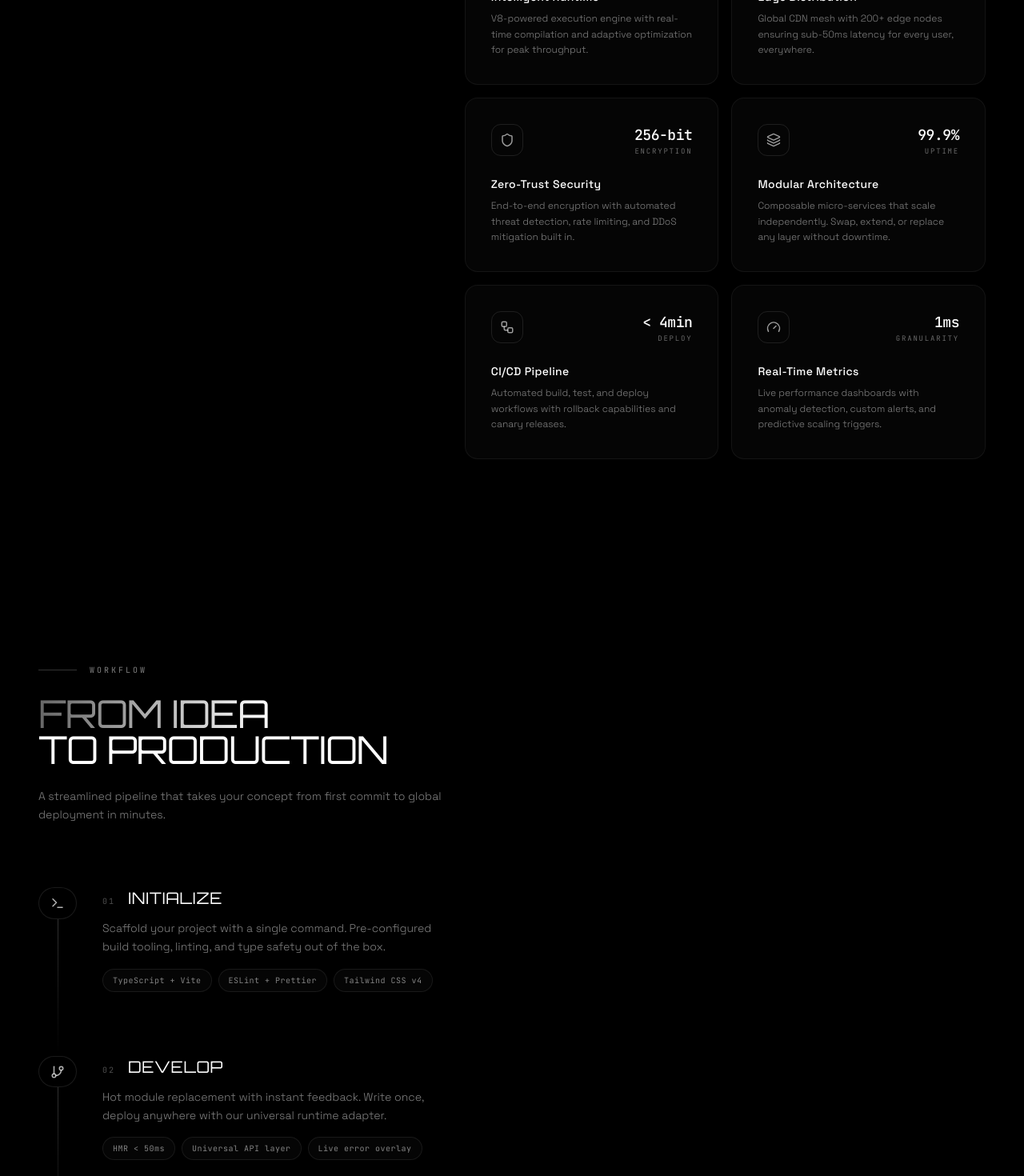
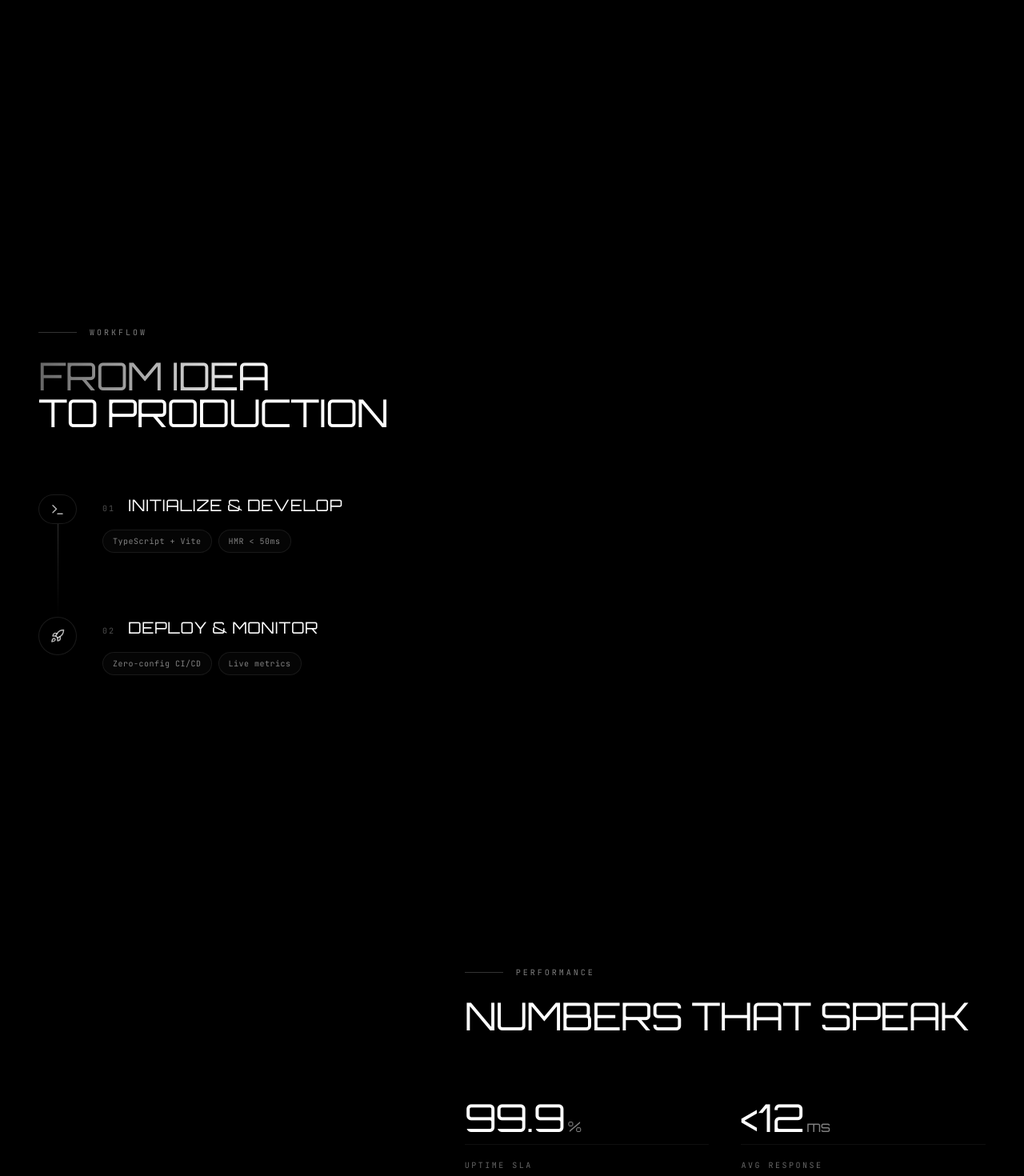
Before and after one commit to vikod3/viktor-s-digital-portfolio--2--2, a React (Vite) app: page / in a window 1280 px wide. Shown: the part 1320-2790 px from the top of the page at 80% size. Built offline with nearby package versions, Linux system fonts and the light colour scheme.

Commit message:
Fix Spline, simplify page layout

```diff
--- a/src/components/FeaturesSection.tsx
+++ b/src/components/FeaturesSection.tsx
@@ -1,50 +1,26 @@
 import React from "react";
 import { motion } from "motion/react";
 import { useInView } from "../hooks/useInView";
-import { Cpu, Globe, Shield, Layers, Workflow, Gauge } from "lucide-react";
+import { Cpu, Globe, Shield } from "lucide-react";
 
 const features = [
   {
     icon: Cpu,
     title: "Intelligent Runtime",
-    description: "V8-powered execution engine with real-time compilation and adaptive optimization for peak throughput.",
     stat: "< 12ms",
     statLabel: "Response",
   },
   {
     icon: Globe,
     title: "Edge Distribution",
-    description: "Global CDN mesh with 200+ edge nodes ensuring sub-50ms latency for every user, everywhere.",
     stat: "200+",
     statLabel: "Nodes",
   },
   {
     icon: Shield,
     title: "Zero-Trust Security",
-    description: "End-to-end encryption with automated threat detection, rate limiting, and DDoS mitigation built in.",
     stat: "256-bit",
     statLabel: "Encryption",
-  },
-  {
-    icon: Layers,
-    title: "Modular Architecture",
-    description: "Composable micro-services that scale independently. Swap, extend, or replace any layer without downtime.",
-    stat: "99.9%",
-    statLabel: "Uptime",
-  },
-  {
-    icon: Workflow,
-    title: "CI/CD Pipeline",
-    description: "Automated build, test, and deploy workflows with rollback capabilities and canary releases.",
-    stat: "< 4min",
-    statLabel: "Deploy",
-  },
-  {
-    icon: Gauge,
-    title: "Real-Time Metrics",
-    description: "Live performance dashboards with anomaly detection, custom alerts, and predictive scaling triggers.",
-    stat: "1ms",
-    statLabel: "Granularity",
   },
 ];
 
@@ -63,7 +39,7 @@ const FeatureCard: React.FC<{
       transition={{ duration: 0.6, delay: index * 0.1, ease: "easeOut" }}
       className="group relative p-6 md:p-8 border border-white/[0.06] rounded-2xl bg-white/[0.02] hover:bg-white/[0.05] transition-all duration-500 hover:border-white/[0.12] pointer-events-auto"
     >
-      <div className="flex items-start justify-between mb-6">
+      <div className="flex items-start justify-between mb-4">
         <div className="w-10 h-10 rounded-xl border border-white/10 flex items-center justify-center group-hover:border-white/30 transition-colors duration-500">
           <Icon size={18} className="text-white/60 group-hover:text-white transition-colors duration-500" />
         </div>
@@ -72,9 +48,7 @@ const FeatureCard: React.FC<{
           <div className="text-[9px] font-mono tracking-[0.2em] uppercase text-white/40">{feature.statLabel}</div>
         </div>
       </div>
-      <h3 className="text-sm font-medium text-white mb-2 tracking-wide">{feature.title}</h3>
-      <p className="text-xs text-white/50 leading-relaxed font-light">{feature.description}</p>
-      <div className="absolute bottom-0 left-8 right-8 h-px bg-gradient-to-r from-transparent via-white/10 to-transparent opacity-0 group-hover:opacity-100 transition-opacity duration-500" />
+      <h3 className="text-sm font-medium text-white tracking-wide">{feature.title}</h3>
     </motion.div>
   );
 };
@@ -106,12 +80,9 @@ export const FeaturesSection: React.FC = () => {
               <br />
               <span className="text-white">Performance</span>
             </h2>
-            <p className="mt-6 text-sm text-white/50 max-w-lg leading-relaxed font-light">
-              Every component engineered for speed, reliability, and scale. No compromises.
-            </p>
           </motion.div>
 
-          <div className="grid grid-cols-1 md:grid-cols-2 gap-4">
+          <div className="grid grid-cols-1 md:grid-cols-3 gap-4">
             {features.map((feature, i) => (
               <FeatureCard key={feature.title} feature={feature} index={i} />
             ))}
--- a/src/components/ProcessSection.tsx
+++ b/src/components/ProcessSection.tsx
@@ -1,36 +1,20 @@
 import React from "react";
 import { motion } from "motion/react";
 import { useInView } from "../hooks/useInView";
-import { Terminal, GitBranch, Rocket, Check } from "lucide-react";
+import { Terminal, Rocket } from "lucide-react";
 
 const steps = [
   {
     icon: Terminal,
     number: "01",
-    title: "Initialize",
-    description: "Scaffold your project with a single command. Pre-configured build tooling, linting, and type safety out of the box.",
-    details: ["TypeScript + Vite", "ESLint + Prettier", "Tailwind CSS v4"],
-  },
-  {
-    icon: GitBranch,
-    number: "02",
-    title: "Develop",
-    description: "Hot module replacement with instant feedback. Write once, deploy anywhere with our universal runtime adapter.",
-    details: ["HMR < 50ms", "Universal API layer", "Live error overlay"],
+    title: "Initialize & Develop",
+    details: ["TypeScript + Vite", "HMR < 50ms"],
   },
   {
     icon: Rocket,
-    number: "03",
-    title: "Deploy",
-    description: "Push to main and watch it fly. Automated CI/CD with preview environments, health checks, and instant rollback.",
-    details: ["Zero-config CI/CD", "Preview deploys", "Auto-scaling"],
-  },
-  {
-    icon: Check,
-    number: "04",
-    title: "Monitor",
-    description: "Real-time observability across every layer. Custom dashboards, anomaly detection, and automated incident response.",
-    details: ["Live metrics", "Error tracking", "Performance budgets"],
+    number: "02",
+    title: "Deploy & Monitor",
+    details: ["Zero-config CI/CD", "Live metrics"],
   },
 ];
 
@@ -52,7 +36,7 @@ const ProcessStep: React.FC<{
     >
       <div className="flex gap-6 md:gap-8">
         <div className="flex flex-col items-center">
-          <div className="w-12 h-12 rounded-full border border-white/10 flex items-center justify-center bg-black relative z-10 group-hover:border-white/30">
+          <div className="w-12 h-12 rounded-full border border-white/10 flex items-center justify-center bg-black relative z-10">
             <Icon size={18} className="text-white/70" />
           </div>
           {!isLast && (
@@ -66,15 +50,12 @@ const ProcessStep: React.FC<{
         </div>
 
         <div className="pb-16 md:pb-20 flex-1">
-          <div className="flex items-baseline gap-4 mb-3">
+          <div className="flex items-baseline gap-4 mb-4">
             <span className="text-[10px] font-mono tracking-[0.2em] text-white/30">{step.number}</span>
             <h3 className="text-lg md:text-xl font-display font-light uppercase tracking-wide text-white">
               {step.title}
             </h3>
           </div>
-          <p className="text-sm text-white/50 leading-relaxed font-light max-w-md mb-4">
-            {step.description}
-          </p>
           <div className="flex flex-wrap gap-2">
             {step.details.map((detail) => (
               <span
@@ -117,9 +98,6 @@ export const ProcessSection: React.FC = () => {
             <br />
             <span className="text-white">To Production</span>
           </h2>
-          <p className="mt-6 text-sm text-white/50 max-w-lg leading-relaxed font-light">
-            A streamlined pipeline that takes your concept from first commit to global deployment in minutes.
-          </p>
         </motion.div>
 
         <div>
--- a/src/components/ProjectPage.tsx
+++ b/src/components/ProjectPage.tsx
@@ -67,23 +67,22 @@ function getSplineTransform(scrollProgress: number): SplineTransform {
   if (scrollProgress < 0.80) {
     return { translateX: -28, translateY: -3, scale: 0.65, opacity: 1 };
   }
-  // Stats -> Footer (0.80 - 0.90): Center + grow, fade out
+  // Stats -> Footer (0.80 - 0.90): Center + grow, stay visible
   if (scrollProgress < 0.90) {
     const t = (scrollProgress - 0.80) / 0.1;
     return {
       translateX: lerp(-28, 0, t),
-      translateY: lerp(-3, -5, t),
-      scale: lerp(0.65, 1.2, t),
-      opacity: lerp(1, 0.3, t),
+      translateY: lerp(-3, 0, t),
+      scale: lerp(0.65, 1.1, t),
+      opacity: 1,
     };
   }
-  // Footer (0.90 - 1.0): Center, large, faded
-  const t = (scrollProgress - 0.90) / 0.1;
+  // Footer (0.90 - 1.0): Center, large, fully visible
   return {
     translateX: 0,
-    translateY: lerp(-5, -8, t),
-    scale: lerp(1.2, 1.3, t),
-    opacity: lerp(0.3, 0, t),
+    translateY: 0,
+    scale: 1.1,
+    opacity: 1,
   };
 }
 
--- a/src/components/StatsSection.tsx
+++ b/src/components/StatsSection.tsx
@@ -57,40 +57,15 @@ export const StatsSection: React.FC = () => {
               </span>
             </div>
             <h2 className="text-[32px] md:text-[48px] font-display font-extralight tracking-tight uppercase leading-[0.95]">
-              <span className="bg-gradient-to-r from-white/40 via-white to-white/40 bg-clip-text text-transparent">
-                Numbers That
-              </span>
-              <br />
-              <span className="text-white">Speak</span>
+              <span className="text-white">Numbers That Speak</span>
             </h2>
           </motion.div>
 
-          <div className="grid grid-cols-2 gap-8 md:gap-10 mb-16">
+          <div className="grid grid-cols-2 gap-8 md:gap-10">
             {stats.map((stat, i) => (
               <StatItem key={stat.label} stat={stat} index={i} />
             ))}
           </div>
-
-          <motion.div
-            initial={{ opacity: 0 }}
-            animate={isInView ? { opacity: 1 } : {}}
-            transition={{ duration: 1, delay: 0.6 }}
-            className="p-8 md:p-10 border border-white/[0.06] rounded-2xl bg-white/[0.02] pointer-events-auto"
-          >
-            <div className="flex flex-col md:flex-row items-start md:items-center justify-between gap-6">
-              <div>
-                <h3 className="text-lg md:text-xl font-display font-light uppercase tracking-wide text-white mb-2">
-                  Ready to Ship?
-                </h3>
-                <p className="text-sm text-white/50 font-light max-w-md leading-relaxed">
-                  Deploy your first project in under 5 minutes. Zero configuration, instant global distribution.
-                </p>
-              </div>
-              <button className="px-8 py-3.5 bg-white text-black text-xs font-mono tracking-[0.15em] uppercase rounded-full hover:bg-white/90 transition-colors duration-300 whitespace-nowrap">
-                Get Started
-              </button>
-            </div>
-          </motion.div>
         </div>
       </div>
     </section>
```
Also changed, not shown: src/components/FooterSection.tsx (+6 -38 lines).
